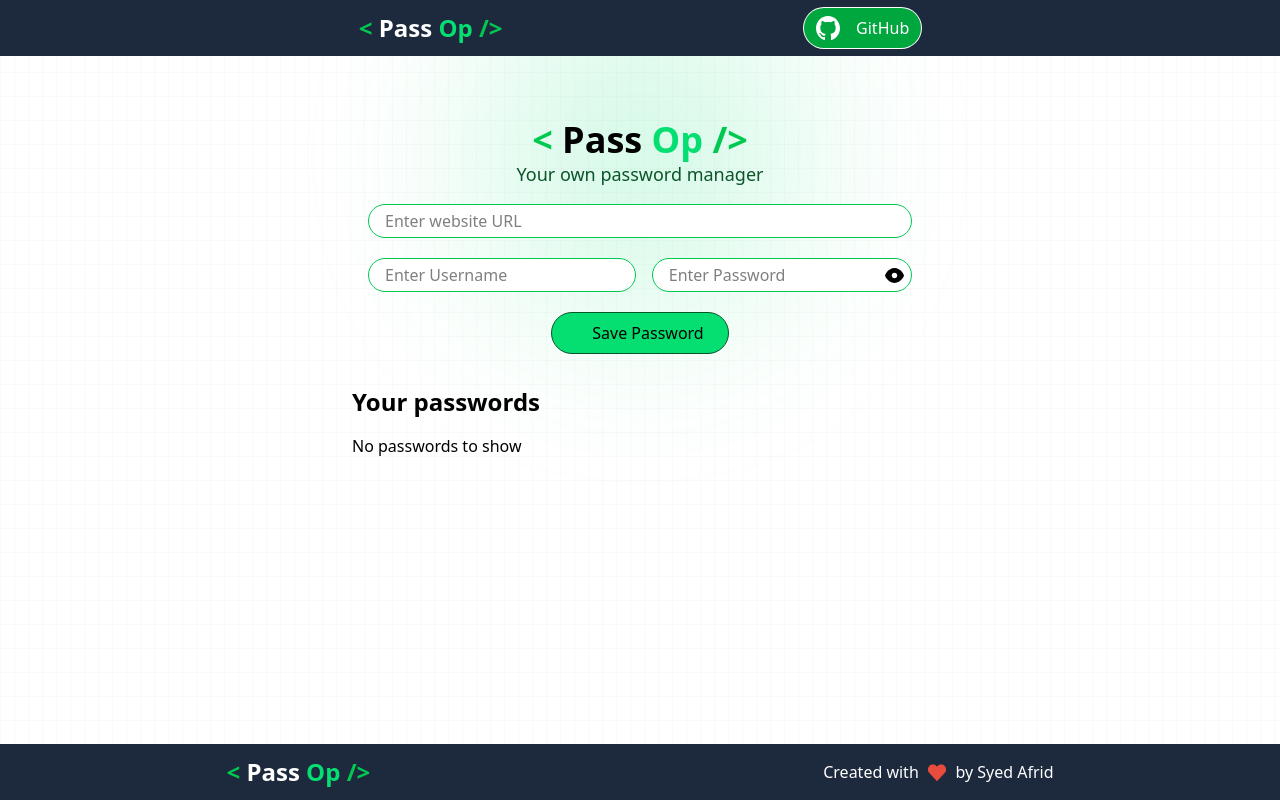
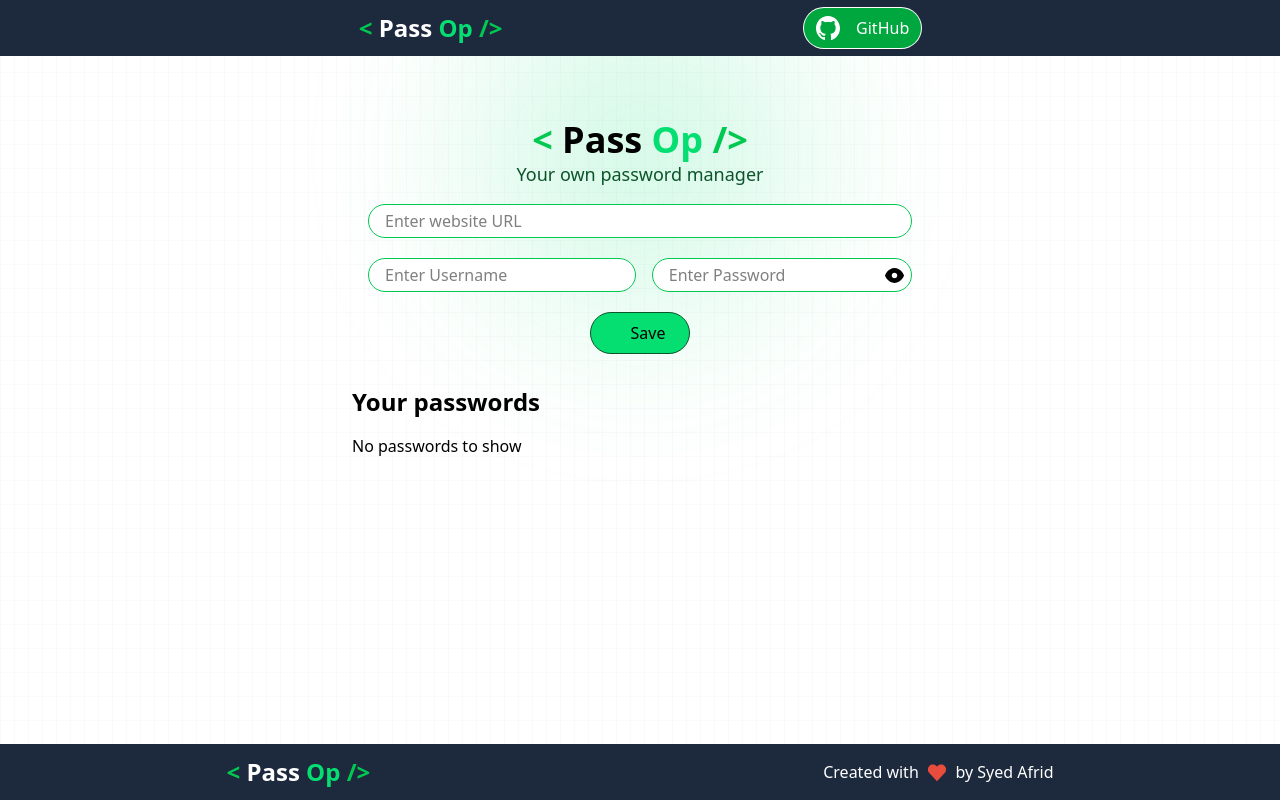
Before and after one commit to s-afrid/Pass-op, a React (Vite) app: page / in a window 1280 px wide. Built offline with nearby package versions, Linux system fonts and the light colour scheme; some icons are missing.

Commit message:
installed uuid

```diff
--- a/package.json
+++ b/package.json
@@ -14,7 +14,8 @@
     "react": "^19.2.0",
     "react-dom": "^19.2.0",
     "react-toastify": "^11.0.5",
-    "tailwindcss": "^4.1.17"
+    "tailwindcss": "^4.1.17",
+    "uuid": "^13.0.0"
   },
   "devDependencies": {
     "@eslint/js": "^9.39.1",
--- a/src/components/Manager.jsx
+++ b/src/components/Manager.jsx
@@ -130,7 +130,7 @@ const Manager = () => {
               src="https://cdn.lordicon.com/efxgwrkc.json"
               trigger="hover"
             ></lord-icon>
-            Save Password
+            Save
           </button>
         </div>
 
```
Also changed, not shown: 1 other file (tests, documents, lock files or other folders).
